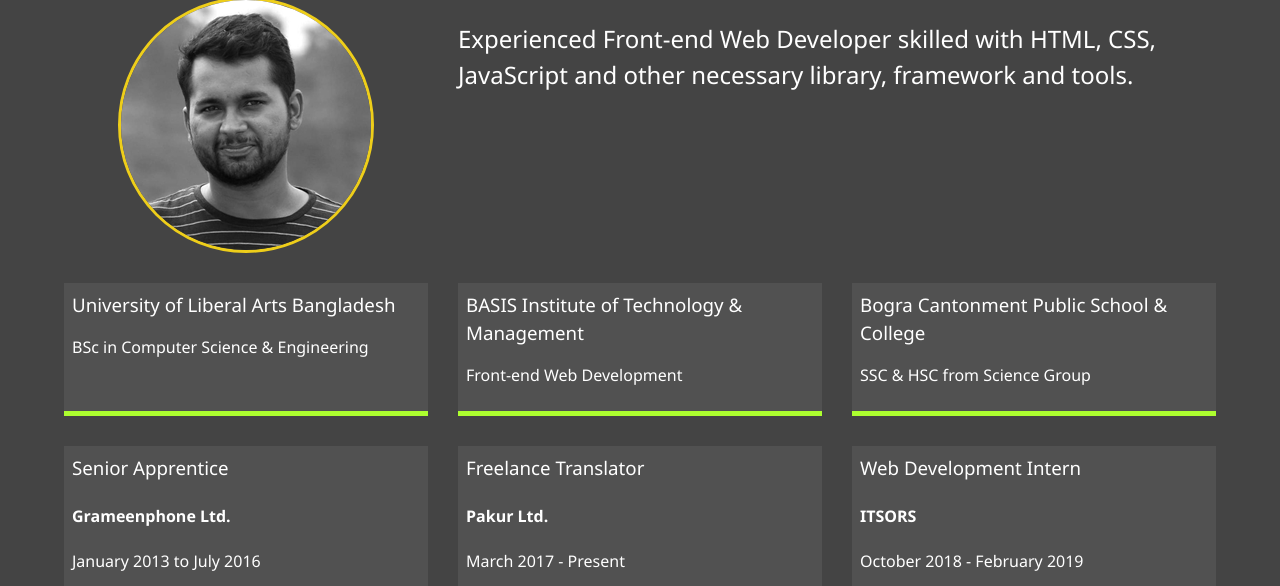
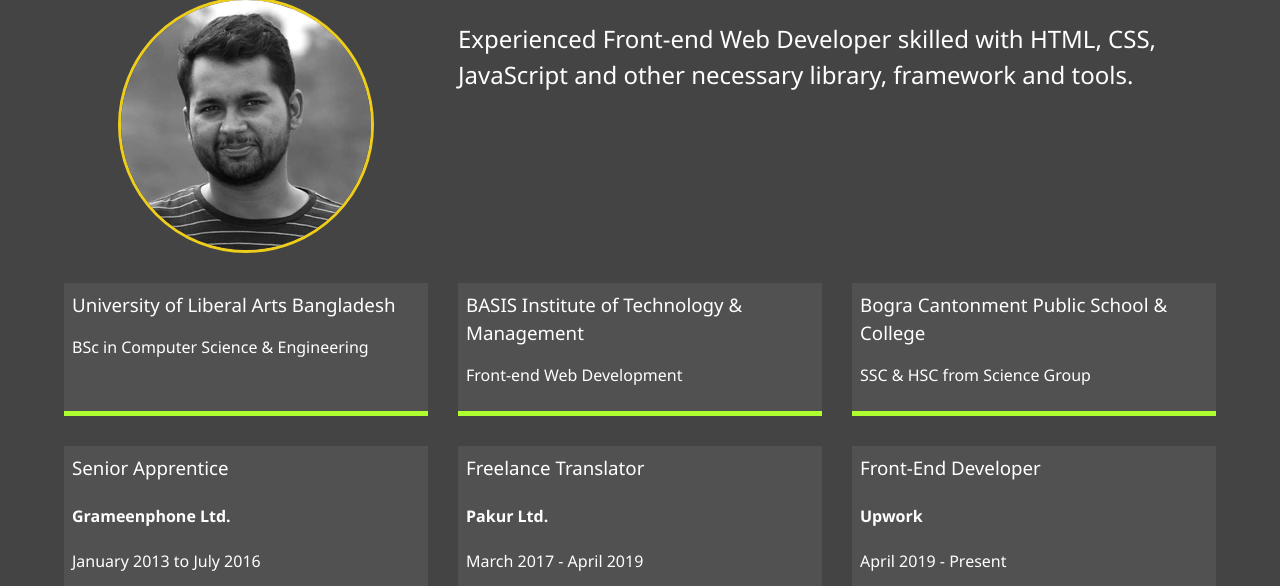
Before and after one commit to Safayatul-Islam/portfolioWebsite, a plain HTML site: page about.html in a window 1280 px wide. Shown: the part 211-797 px from the top of the page. Drawn offline with Linux system fonts and the light colour scheme.

Commit message:
upwork update

```diff
--- a/about.html
+++ b/about.html
@@ -96,7 +96,7 @@
       <div class="job">
         <h3>Freelance Translator</h3>
         <h4>Pakur Ltd.</h4>
-        <p>March 2017 - Present</p>
+        <p>March 2017 - April 2019</p>
         <ul>
           <li>Translate various types of Bangla and English documents as per requirement.</li>
           <li>Submit given project on time.</li>
@@ -104,9 +104,9 @@
       </div>
 
       <div class="job">
-        <h3>Web Development Intern</h3>
-        <h4>ITSORS</h4>
-        <p>October 2018 - February 2019</p>
+        <h3>Front-End Developer</h3>
+        <h4>Upwork</h4>
+        <p>April 2019 - Present</p>
         <ul>
           <li>Develop Responsive website using technologies like- HTML5, CSS3, Bootstrap, JavaScript, jQuery, Wordpress etc.</li>
         </ul>
```
